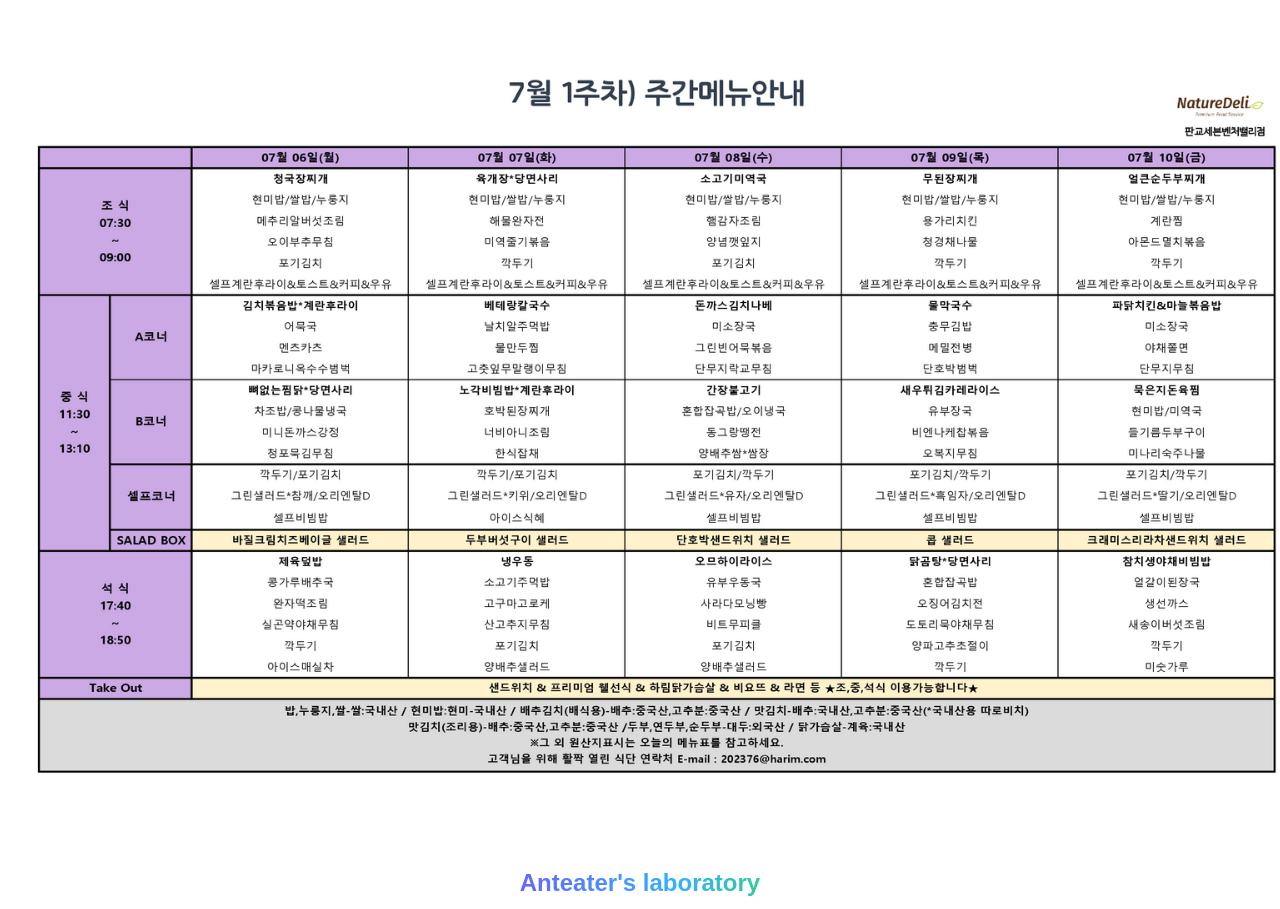
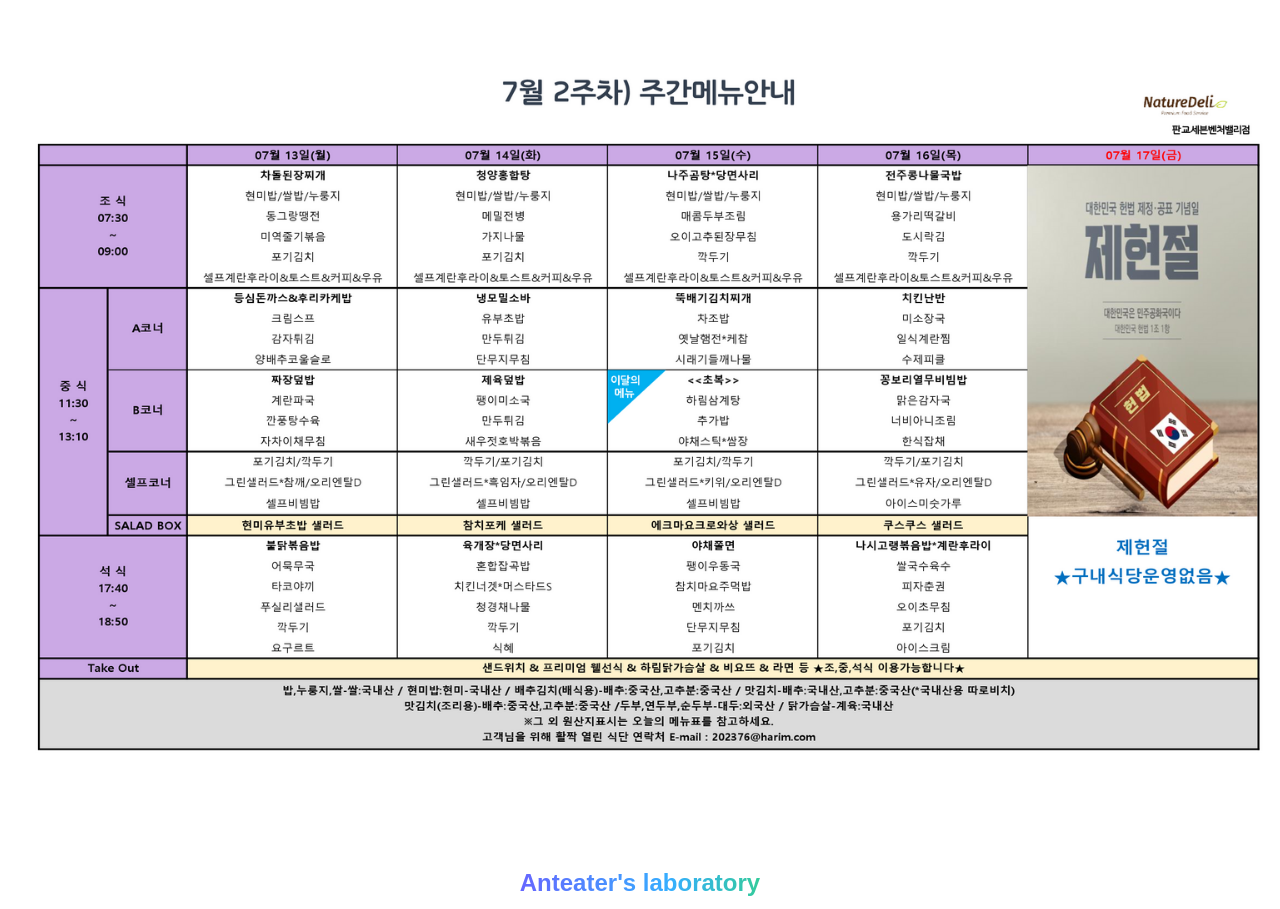
Before and after one commit to anteater333/we-work-for-food, a website: page index.html in a window 1280 px wide. Drawn offline with Linux system fonts and the light colour scheme.

Commit message:
menu update

```diff
--- a/index.html
+++ b/index.html
@@ -9,7 +9,7 @@
     <meta name="author" content="anteater333, a.k.a José" />
     <meta property="og:title" content="We Work For Food" />
     <meta property="og:description" content="판교세븐벤처밸리 식단표" />
-    <meta property="og:image" content="bob/thisWeekMenu.996448.png" />
+    <meta property="og:image" content="bob/thisWeekMenu.439264.png" />
     <meta
       property="og:url"
       content="https://blog.anteater-lab.link/we-work-for-food/"
@@ -18,7 +18,7 @@
     <meta name="twitter:card" content="summary_large_image" />
     <meta name="twitter:title" content="We Work For Food" />
     <meta name="twitter:description" content="판교세븐벤처밸리 식단표" />
-    <meta name="twitter:image" content="bob/thisWeekMenu.996448.png" />
+    <meta name="twitter:image" content="bob/thisWeekMenu.439264.png" />
     <meta
       name="twitter:url"
       content="https://blog.anteater-lab.link/we-work-for-food/"
@@ -27,7 +27,7 @@
   <body>
     <div style="display: flex; flex-direction: column">
       <a href="http://www.pvv.co.kr/bbs/index.php?code=bbs_menu01">
-        <img style="width: 100vw" src="bob/thisWeekMenu.996448.png" alt="menu"
+        <img style="width: 100vw" src="bob/thisWeekMenu.439264.png" alt="menu"
       /></a>
       <a
         style="
```
Also changed, not shown: bob/thisWeekMenu.439264.png (added), bob/thisWeekMenu.996448.png (deleted).
